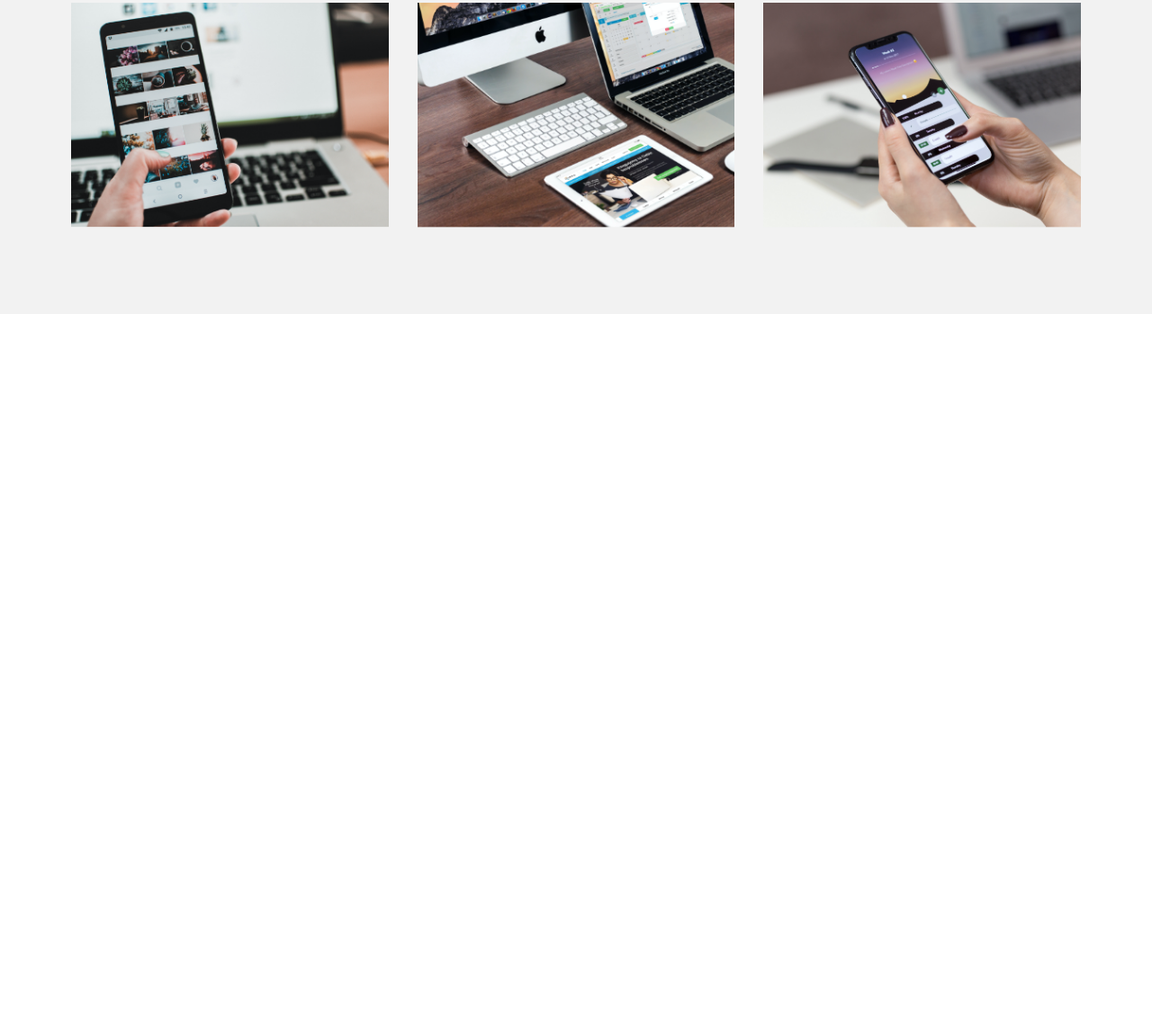
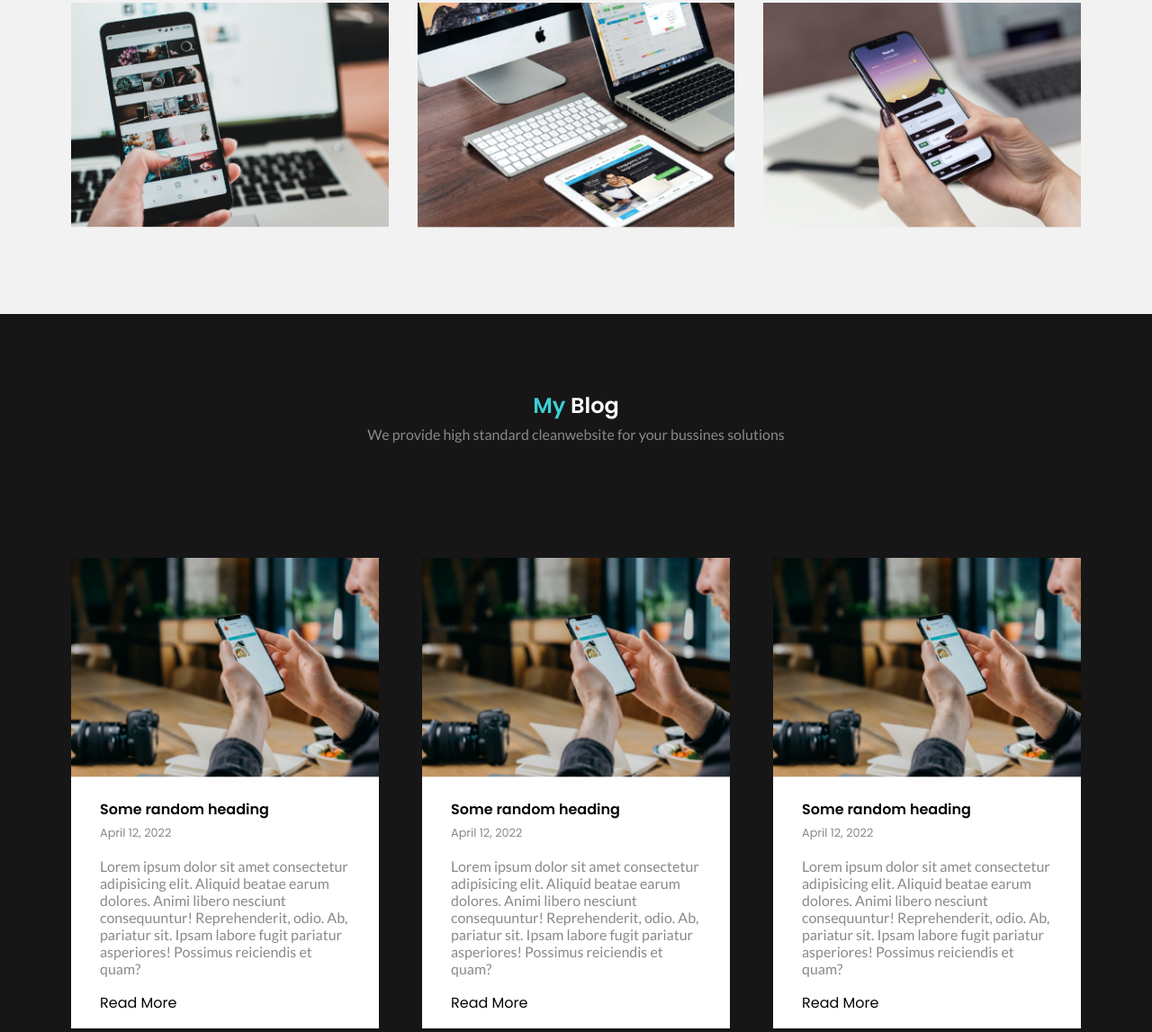
Before and after one commit to Miszamm/mm-portfolio, a plain HTML site: page index.html in a window 1280 px wide. Shown: the part 3839-4986 px from the top of the page at 90% size. Before the commit the page ends 4188 px from the top, so only its background shows below. Drawn offline with nearby package versions, Linux system fonts and the light colour scheme.

Commit message:
section blog added and styled

```diff
--- a/css/style.css
+++ b/css/style.css
@@ -341,3 +341,65 @@ section.work .card-wrapper .card img {
     height: 100%;
     width: 100%;
 }
+
+section.blog {
+    background: var(--dark);
+    clip-path: polygon(0 0, 100% 0, 100% 100%, 67% 90%, 0 100%);
+    padding-bottom: 12rem;
+}
+
+section.blog .section-heading {
+    color: var(--pure);
+}
+
+section.blog .card-wrapper {
+    display: grid;
+    grid-template-columns: repeat(3, 1fr);
+    grid-gap: 3rem;
+}
+
+section.blog .card-wrapper .card {
+    background: var(--pure);
+}
+
+section.blog .card-wrapper .card .img-wrapper img{
+    width: 100%;
+    height: 100%;
+    object-fit: cover;
+}
+
+section.blog .card-wrapper .card .card-content {
+    padding: 1rem;
+    padding-left: 2rem;
+    padding-right: 2rem;
+}
+
+section.blog .card-wrapper .card .card-content h1 {
+    font-size: 1rem;
+    font-weight: 600;
+}
+
+section.blog .card-wrapper .card .card-content a {
+    color: var(--secondary);
+    text-decoration: none;
+}
+
+section.blog .card-wrapper .card .card-content a:hover {
+    color: var(--primary);
+}
+
+section.blog .card-wrapper .card .card-content span {
+    color: var(--ternary);
+    font-size: 0.8rem;
+}
+
+section.blog .card-wrapper .card .card-content p {
+    font-family: 'Lato', sans-serif;
+    color: var(--ternary);
+    margin-top: 1rem;
+    margin-bottom: 1rem;
+}
+
+section.blog .card-wrapper .card .card-content a.read-more {
+    font-size: 0.8rem;
+}
--- a/index.html
+++ b/index.html
@@ -225,11 +225,66 @@
             </div>
 
         </div>
+    </section>
 
+    <section class="blog">
+        <div class="container">
+            <h1 class="section-heading"><span>My </span>Blog</h1>
+            <p>We provide high standard cleanwebsite for your bussines solutions</p>
 
+            <div class="card-wrapper">
+                <div class="card">
+                    <div class="img-wrapper">
+                        <img src="./images/article-ph-1.png" alt="">
+                    </div>
+                    <div class="card-content">
+                        <a href="">
+                            <h1>Some random heading</h1>
+                        </a>
+                        <span>April 12, 2022</span>
+                        <p>Lorem ipsum dolor sit amet consectetur adipisicing elit.
+                             Aliquid beatae earum dolores. Animi libero nesciunt
+                             consequuntur! Reprehenderit, odio. Ab, pariatur sit.
+                             Ipsam labore fugit pariatur asperiores! Possimus reiciendis et quam?</p>
+                        <a href="">Read More</a>
+                    </div>
+                </div>
 
+                <div class="card">
+                    <div class="img-wrapper">
+                        <img src="./images/article-ph-1.png" alt="">
+                    </div>
+                    <div class="card-content">
+                        <a href="">
+                            <h1>Some random heading</h1>
+                        </a>
+                        <span>April 12, 2022</span>
+                        <p>Lorem ipsum dolor sit amet consectetur adipisicing elit.
+                             Aliquid beatae earum dolores. Animi libero nesciunt
+                             consequuntur! Reprehenderit, odio. Ab, pariatur sit.
+                             Ipsam labore fugit pariatur asperiores! Possimus reiciendis et quam?</p>
+                        <a href="">Read More</a>
+                    </div>
+                </div>
 
-
+                <div class="card">
+                    <div class="img-wrapper">
+                        <img src="./images/article-ph-1.png" alt="">
+                    </div>
+                    <div class="card-content">
+                        <a href="">
+                            <h1>Some random heading</h1>
+                        </a>
+                        <span>April 12, 2022</span>
+                        <p>Lorem ipsum dolor sit amet consectetur adipisicing elit.
+                             Aliquid beatae earum dolores. Animi libero nesciunt
+                             consequuntur! Reprehenderit, odio. Ab, pariatur sit.
+                             Ipsam labore fugit pariatur asperiores! Possimus reiciendis et quam?</p>
+                        <a href="">Read More</a>
+                    </div>
+                </div>
+            </div>
+        </div>
     </section>
 
     <script type="text/javascript" src="//code.jquery.com/jquery-1.11.0.min.js"></script>
```
